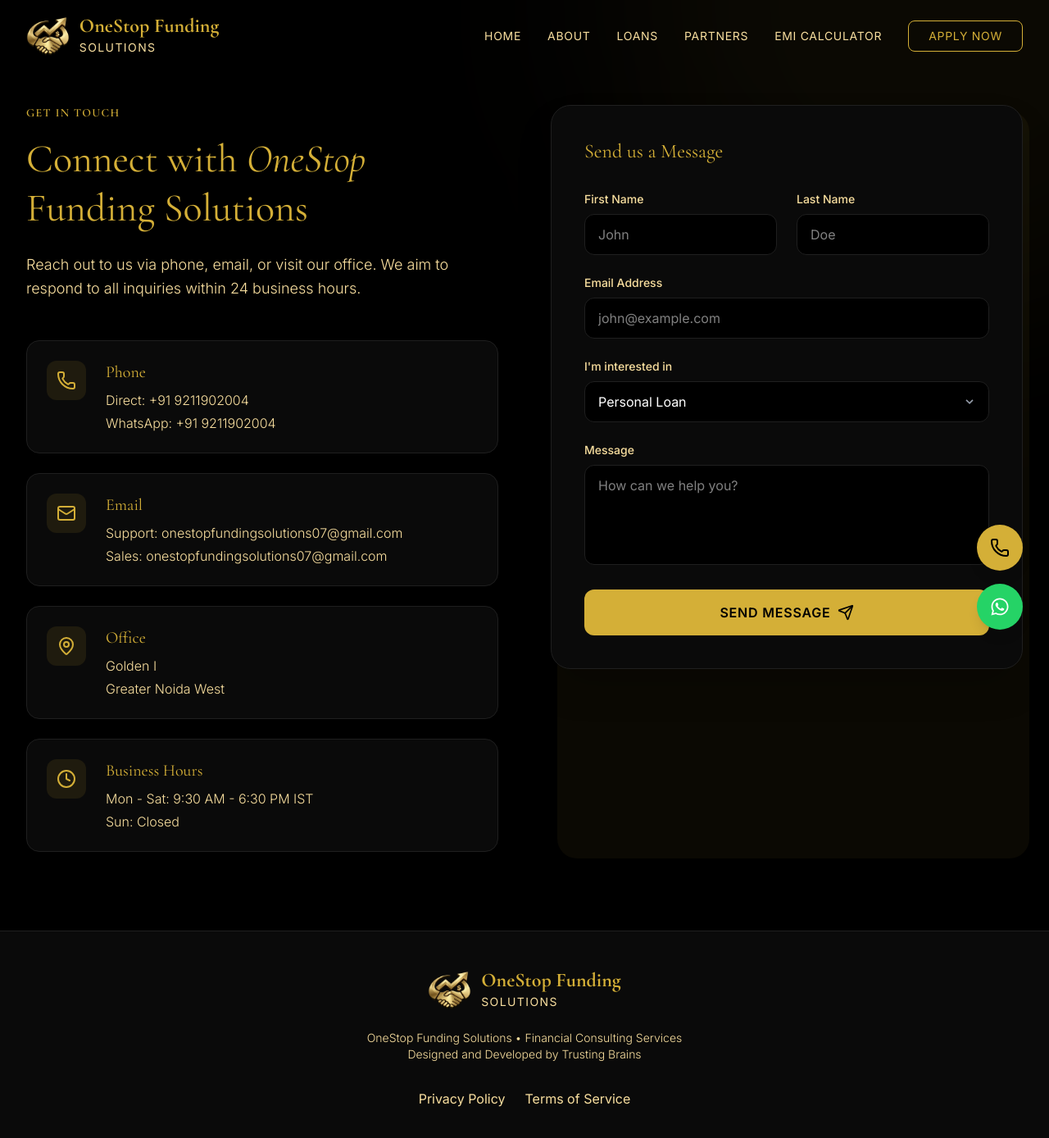
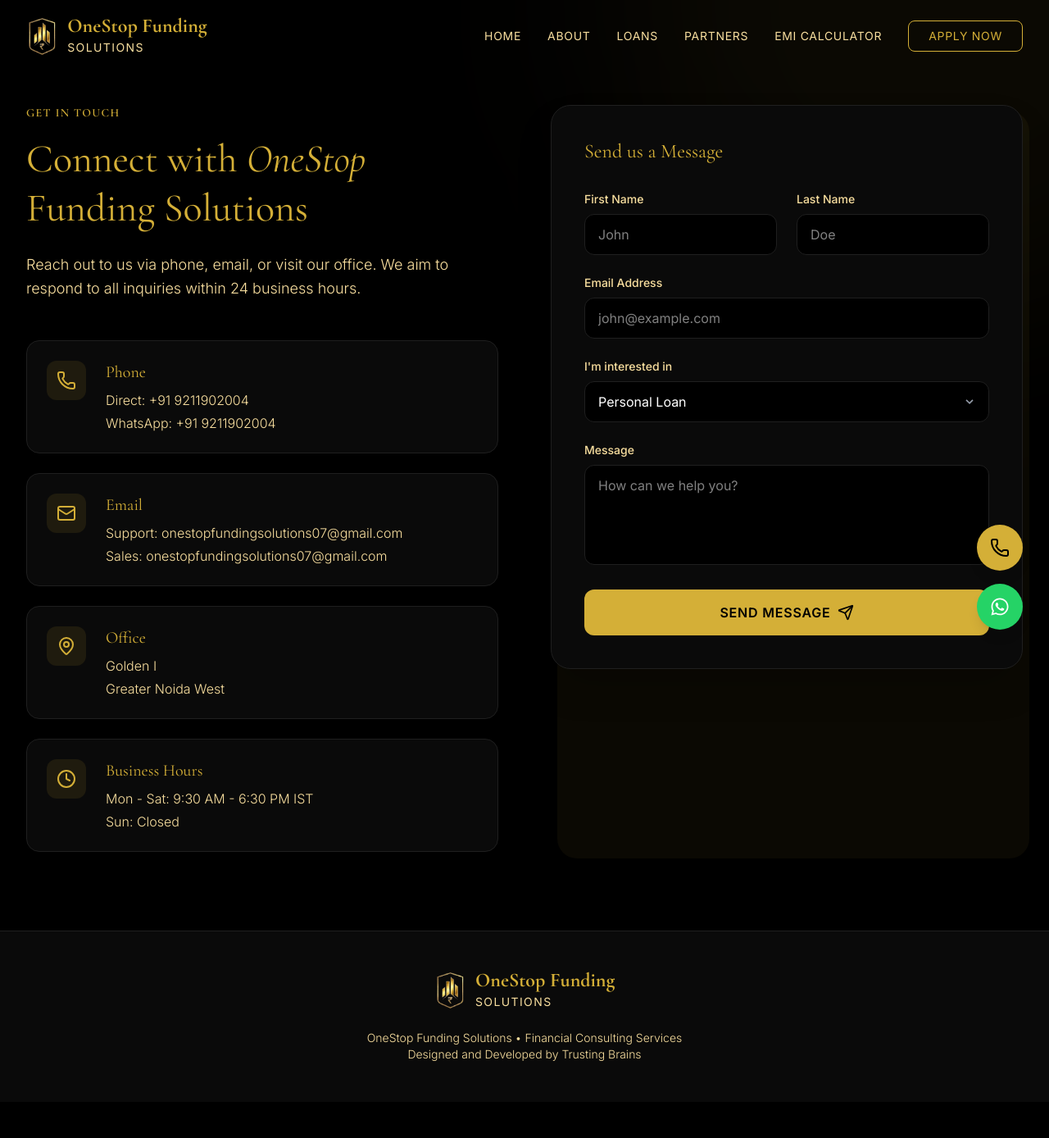
Before and after one commit to Trustingbrains/onestopfundingsolution, a React (Vite) app: page /contact in a window 1280 px wide. Shown: the top 1388 px of the page at 82% size. After the commit the page ends 1344 px from the top, so only its background shows below. Built offline with nearby package versions, Linux system fonts and the light colour scheme.

Commit message:
updated logo

```diff
--- a/src/components/Footer.tsx
+++ b/src/components/Footer.tsx
@@ -6,7 +6,7 @@ export default function Footer() {
         {/* Logo + Brand */}
         <a href="#" className="flex items-center gap-3 mb-6">
           <img
-            src="/images/logo.png"
+            src="/images/loogo.png"
             alt="OneStop Funding Solutions Logo"
             className="h-12 w-auto object-contain"
           />
@@ -24,14 +24,14 @@ export default function Footer() {
           Designed and Developed by <a href="https://trustingbrains.com/" target="_blank" rel="noopener noreferrer" className="hover:text-gold">Trusting Brains</a>
         </p>
 
-        <div className="mt-8 flex space-x-6">
+        {/* <div className="mt-8 flex space-x-6">
           <a href="#" className="text-gold-light hover:text-gold transition-colors duration-300">
             Privacy Policy
           </a>
           <a href="#" className="text-gold-light hover:text-gold transition-colors duration-300">
             Terms of Service
           </a>
-        </div>
+        </div> */}
       </div>
     </footer>
   );
--- a/src/components/Navbar.tsx
+++ b/src/components/Navbar.tsx
@@ -28,7 +28,7 @@ export default function Navbar() {
           <Link to="/" className="flex items-center space-x-3">
             {/* Logo Image */}
     <img
-      src="/images/logo.png"
+      src="/images/loogo.png"
       alt="Logo"
       className="w-auto h-12 object-contain"
     />
```
Also changed, not shown: public/images/loogo.png (added).
